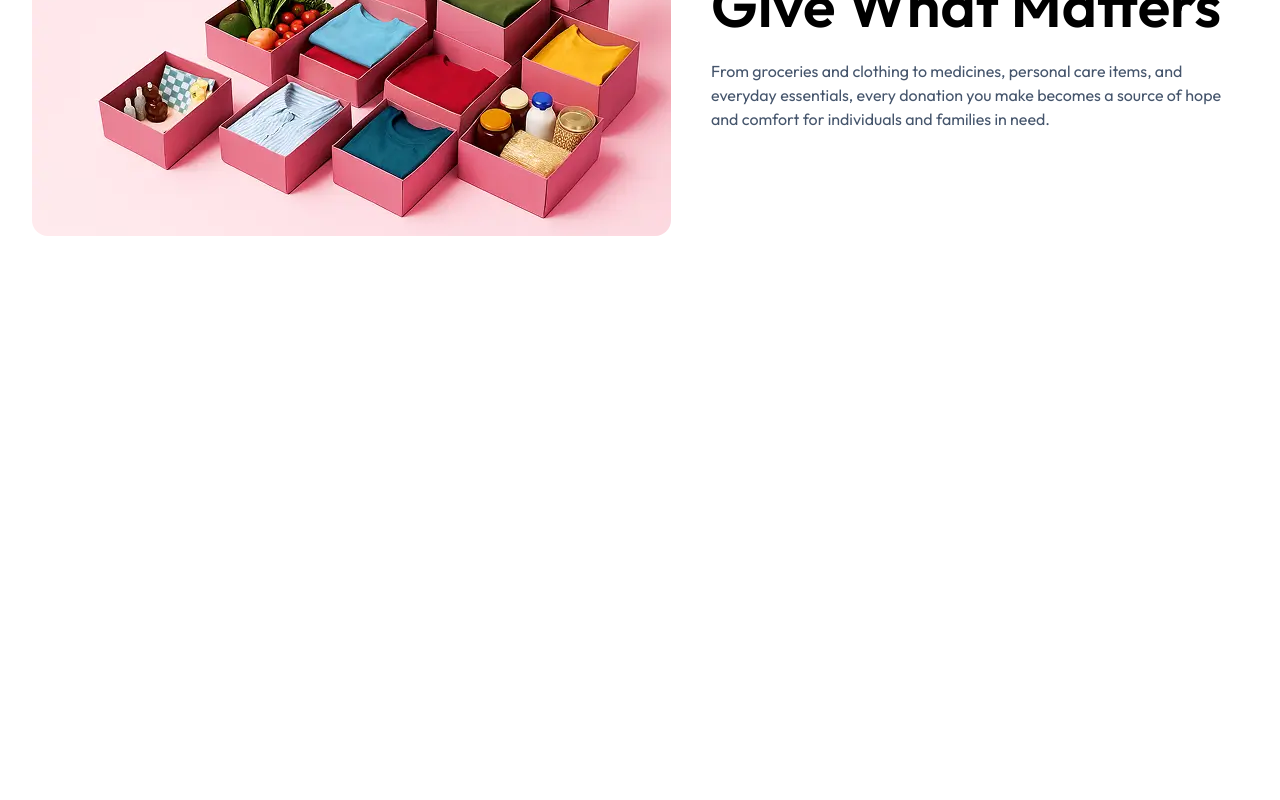
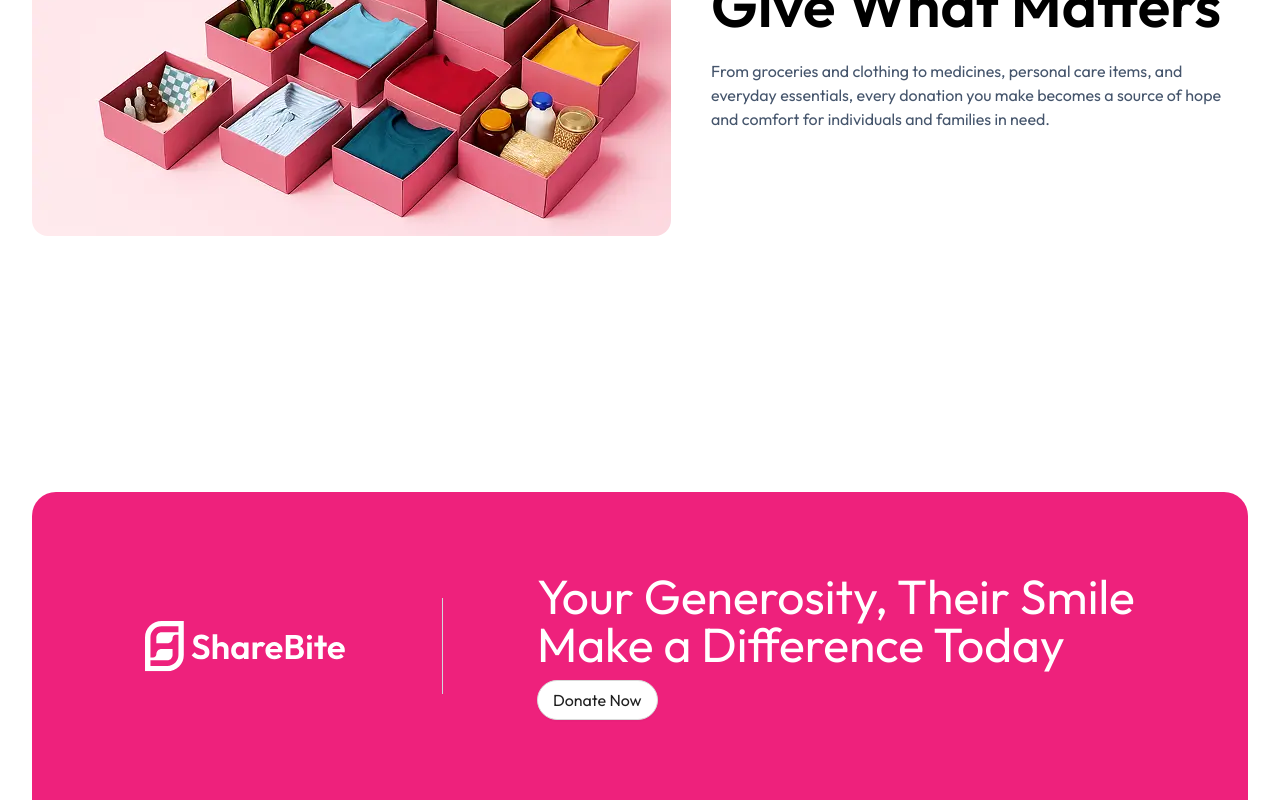
Before and after one commit to shariarSultanFahim/ShareBite-DonorApp-Hackathon, a Next.js app: page / in a window 1280 px wide. Shown: the part 2843-3643 px from the top of the page. Before the commit the page ends 3079 px from the top, so only its background shows below. Built offline with nearby package versions, Linux system fonts and the light colour scheme; no server answers.

Commit message:
Footer Done

```diff
--- /dev/null
+++ b/src/app/(public)/_components/Footer/Footer.tsx
@@ -0,0 +1,28 @@
+"use client";
+
+import { Button } from "antd";
+import { redirect, RedirectType } from "next/navigation";
+import Image from "next/image";
+
+export default function Footer() {
+  return (
+    <div className="flex flex-col md:flex-row items-center justify-center md:justify-around bg-[#EE217C] p-6 lg:p-20 rounded-t-3xl gap-3">
+      <Image src="/logo-white.svg" alt="logo" width={202} height={100} />
+      <div className="h-24 border-l border-gray-300 mx-4 hidden md:flex"></div>
+      <div className=" flex flex-col items-center md:items-start gap-3 ">
+        <h1 className="font-regular text-white text-2xl md:text-4xl lg:text-5xl text-center md:text-left">
+          Your Generosity, Their Smile <br />
+          Make a Difference Today
+        </h1>
+        <Button
+          size="large"
+          shape="round"
+          onClick={() => redirect("/login", RedirectType.push)}
+        >
+          Donate Now
+        </Button>
+          </div>
+
+    </div>
+  );
+}
--- a/src/app/(public)/page.tsx
+++ b/src/app/(public)/page.tsx
@@ -1,5 +1,6 @@
 "use client";
 import BringJoy from "./_components/BringJoy/BringJoy";
+import Footer from "./_components/Footer/Footer";
 import Header from "./_components/Header/Header";
 import Hero from "./_components/Hero/Hero";
 import MoreThanFood from "./_components/MoreThanFood/MoreThanFood";
@@ -14,6 +15,7 @@ export default function HomePage() {
         <SDGs />
         <BringJoy />
         <MoreThanFood />
+        <Footer />
       </div>
     </div>
   );
```
Also changed, not shown: public/logo-white.svg (added).
